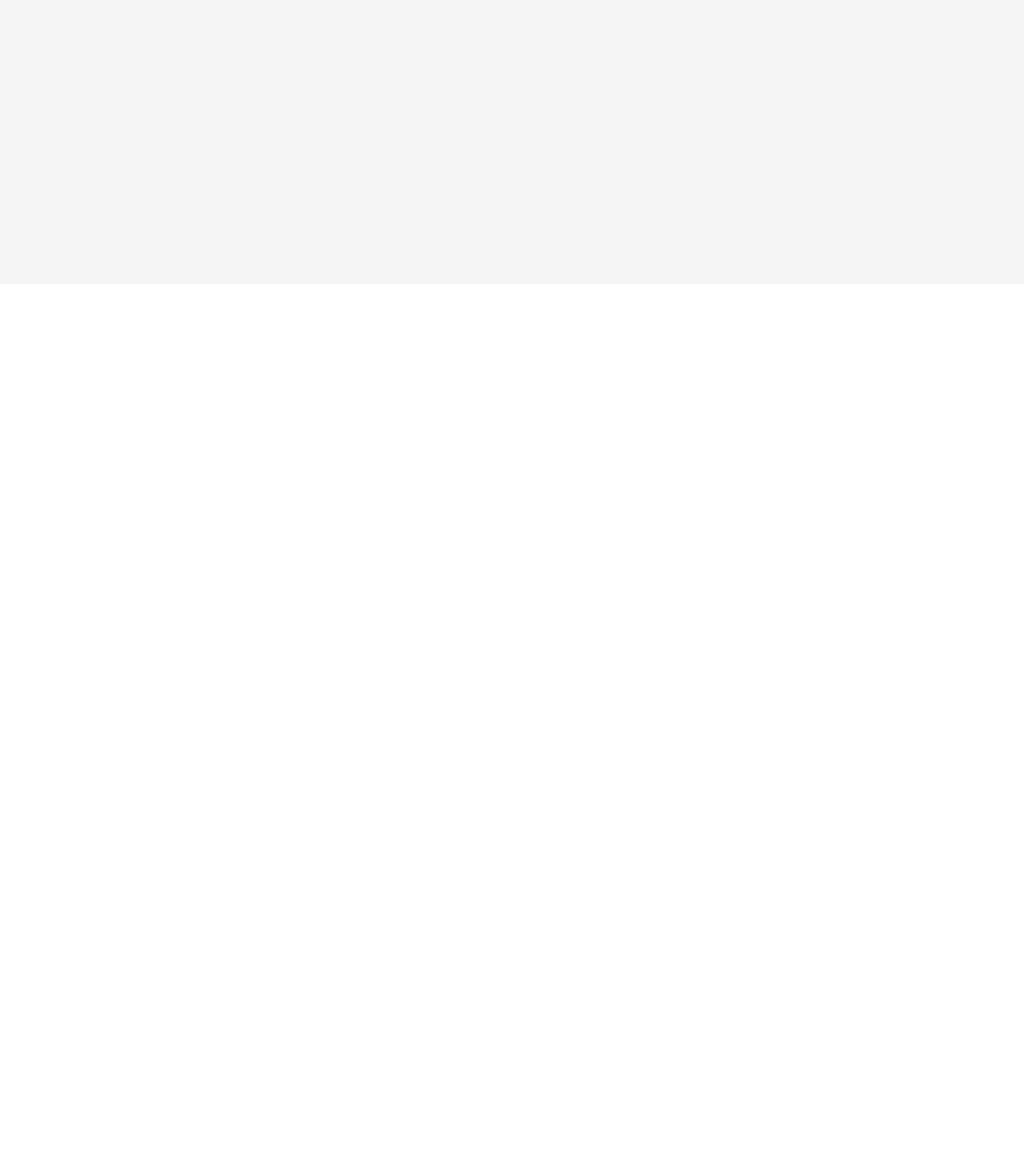
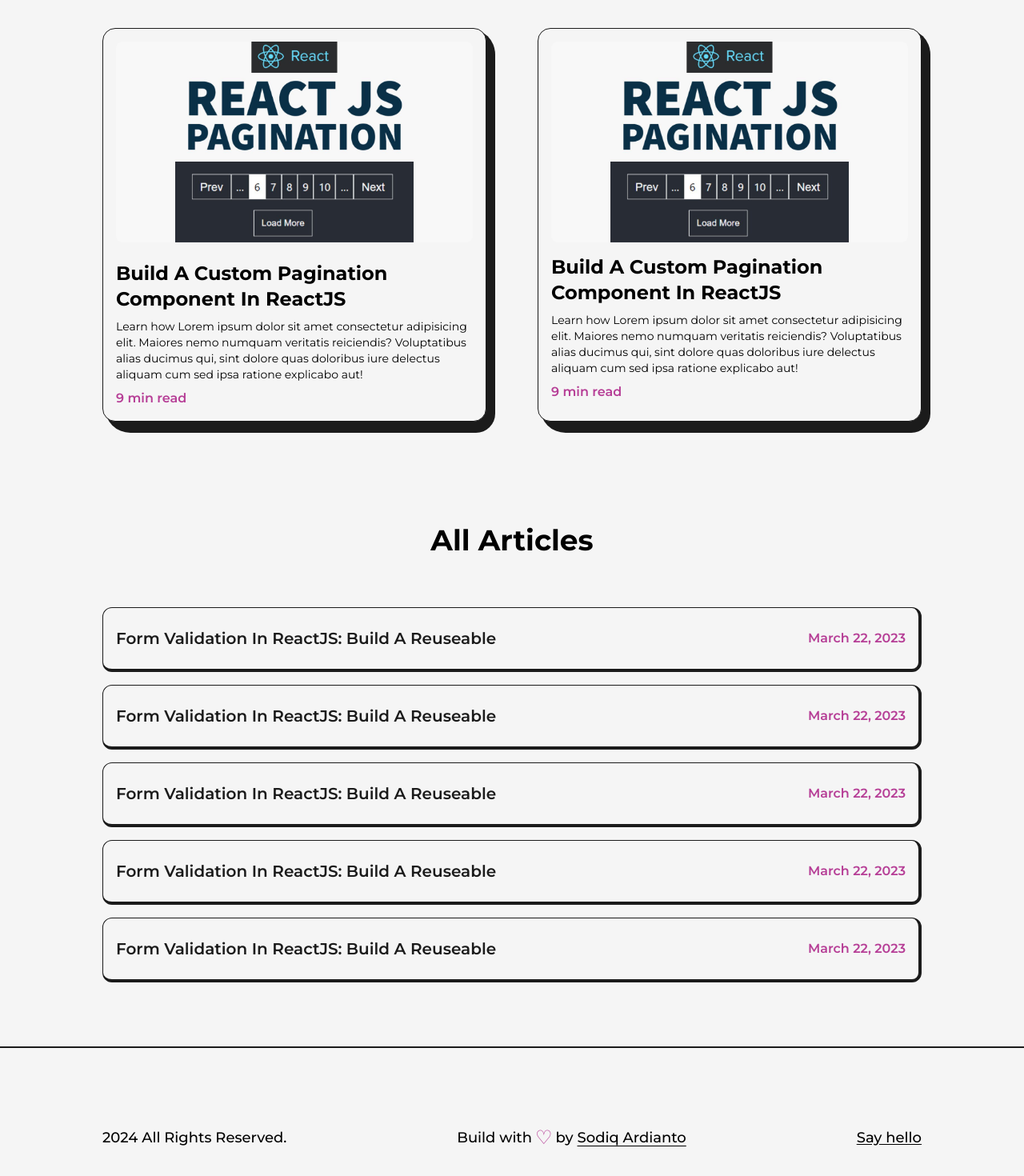
Before and after one commit to sodiqardianto/new-portofolio, a Next.js app: page /articles in a window 1280 px wide. Before the commit this address had no page. Shown: the part 445-1915 px from the top of the page at 80% size. Before the commit the page ends 800 px from the top, so only its background shows below. Built offline with nearby package versions, Linux system fonts and the light colour scheme.

Commit message:
added Articles pages

```diff
--- a/src/components/Skills.tsx
+++ b/src/components/Skills.tsx
@@ -13,7 +13,7 @@
       </div>
       <div className="w-full flex flex-wrap gap-8 justify-center ">
         <div className="border border-dark shadow-lg rounded-3xl p-10 max-w-lg relative bg-light">
-          <div className="absolute top-0 -right-3 -z-10 w-[102%] h-[103%] rounded-[2rem] bg-dark" />
+          <div className="absolute top-1 -right-3 -z-10 w-[102%] h-[103%] rounded-[2rem] bg-dark" />
           <h2 className="text-3xl font-semibold mb-10 text-center">
             Front End
           </h2>
--- a/src/pages/_app.tsx
+++ b/src/pages/_app.tsx
@@ -3,6 +3,7 @@
 import "@/styles/globals.css";
 import type { AppProps } from "next/app";
 import { Montserrat } from "next/font/google";
+import { usePathname } from "next/navigation";
 
 const montserrat = Montserrat({
   subsets: ["latin"],
@@ -10,13 +11,16 @@
 });
 
 export default function App({ Component, pageProps }: AppProps) {
+  const pathname = usePathname();
+  const isNotHomePage = pathname !== "/";
+
   return (
     <main
       className={`${montserrat.variable} font-mont bg-light w-full min-h-screen`}
     >
       <NavBar />
       <Component {...pageProps} />
-      {/* <Footer /> */}
+      {isNotHomePage && <Footer />}
     </main>
   );
 }
--- a/src/pages/about/index.tsx
+++ b/src/pages/about/index.tsx
@@ -24,8 +24,8 @@
       </Head>
       <main className="flex w-full flex-col items-center justify-center">
         <Layout className="pt-36">
-          <AnimatedText text="Passion Fuels Purpose!" className="mb-16" />
-          <div className="grid w-full grid-cols-8 gap-16">
+          <AnimatedText text="Passion Fuels Purpose!" className="" />
+          <div className="grid w-full grid-cols-8 gap-16 my-32">
             <div className="col-span-3 flex flex-col items-start justify-start">
               <h2 className="mb-4 text-lg font-bold uppercase text-dark/75">
                 Biography
@@ -78,7 +78,6 @@
           <Skills />
           <Experience />
           <Education />
-          <Footer />
         </Layout>
       </main>
     </>
--- /dev/null
+++ b/src/pages/articles/index.tsx
@@ -0,0 +1,177 @@
+import AnimatedText from "@/components/AnimatedText";
+import Footer from "@/components/Footer";
+import Layout from "@/components/Layout";
+import { motion } from "framer-motion";
+import Head from "next/head";
+import Image from "next/image";
+import Link from "next/link";
+import React from "react";
+
+export default function Articles() {
+  return (
+    <>
+      <Head>
+        <title>Projects | Sodiq Ardianto</title>
+        <meta name="description" content="Generated by create next app" />
+      </Head>
+      <main className="w-full mb-16 flex flex-col items-center justify-center overflow-hidden">
+        <Layout className="pt-36">
+          <AnimatedText text="Wordc Can Change the World!" className="" />
+          <ul className="grid grid-cols-2 gap-16 my-32">
+            <li className="col-span-1 w-full p-4 bg-light border border-solid border-dark rounded-2xl relative">
+              <div className="absolute top-0 -right-3 -z-10 w-[102%] h-[103%] rounded-[2rem] bg-dark rounded-br-3xl" />
+              <Link
+                href={""}
+                target="_blank"
+                className="w-full inline-block cursor-pointer overflow-hidden rounded-lg"
+              >
+                <Image
+                  src={"/images/articles/pagination component in reactjs.jpg"}
+                  width={700}
+                  height={700}
+                  alt=""
+                  className="w-full h-auto hover:scale-110 hover:duration-200"
+                />
+              </Link>
+              <Link href={""} target="_blank">
+                <h2 className="capitalize text-2xl font-bold my-2 mt-4 hover:underline">
+                  Build A Custom Pagination Component in ReactJS
+                </h2>
+              </Link>
+              <p className="text-sm mb-2">
+                Learn how Lorem ipsum dolor sit amet consectetur adipisicing
+                elit. Maiores nemo numquam veritatis reiciendis? Voluptatibus
+                alias ducimus qui, sint dolore quas doloribus iure delectus
+                aliquam cum sed ipsa ratione explicabo aut!
+              </p>
+              <span className="text-primary font-semibold">9 min read</span>
+            </li>
+            <li className="col-span-1 w-full p-4 bg-light border border-solid border-dark rounded-2xl relative">
+              <div className="absolute top-0 -right-3 -z-10 w-[102%] h-[103%] rounded-[2rem] bg-dark rounded-br-3xl" />
+              <Link
+                href={""}
+                target="_blank"
+                className="w-full inline-block cursor-pointer overflow-hidden rounded-lg"
+              >
+                <Image
+                  src={"/images/articles/pagination component in reactjs.jpg"}
+                  width={700}
+                  height={700}
+                  alt=""
+                  className="w-full h-auto hover:scale-110 hover:duration-200"
+                />
+              </Link>
+              <Link href={""} target="_blank">
+                <h2 className="capitalize text-2xl font-bold my-2 hover:underline">
+                  Build A Custom Pagination Component in ReactJS
+                </h2>
+              </Link>
+              <p className="text-sm mb-2">
+                Learn how Lorem ipsum dolor sit amet consectetur adipisicing
+                elit. Maiores nemo numquam veritatis reiciendis? Voluptatibus
+                alias ducimus qui, sint dolore quas doloribus iure delectus
+                aliquam cum sed ipsa ratione explicabo aut!
+              </p>
+              <span className="text-primary font-semibold">9 min read</span>
+            </li>
+          </ul>
+          <h2 className="font-bold text-4xl w-full text-center my-16 mt-32">
+            All Articles
+          </h2>
+          <ul>
+            <motion.li
+              initial={{ y: 200 }}
+              whileInView={{
+                y: 0,
+                transition: { duration: 0.5, ease: "easeInOut" },
+              }}
+              viewport={{ once: true }}
+              className="w-full flex justify-between border border-solid border-dark rounded-xl items-center p-4 py-6 my-4 bg-light text-dark first:mt-0 relative border-r-4 border-b-4"
+            >
+              <Link href={""} target="_blank">
+                <h2 className="capitalize text-xl font-semibold hover:underline">
+                  Form Validation in ReactJS: Build A Reuseable
+                </h2>
+              </Link>
+              <span className="text-primary font-semibold pl4">
+                March 22, 2023
+              </span>
+            </motion.li>
+            <motion.li
+              initial={{ y: 200 }}
+              whileInView={{
+                y: 0,
+                transition: { duration: 0.5, ease: "easeInOut" },
+              }}
+              viewport={{ once: true }}
+              className="w-full flex justify-between border border-solid border-dark rounded-xl items-center p-4 py-6 my-4 bg-light text-dark first:mt-0 relative border-r-4 border-b-4"
+            >
+              <Link href={""} target="_blank">
+                <h2 className="capitalize text-xl font-semibold hover:underline">
+                  Form Validation in ReactJS: Build A Reuseable
+                </h2>
+              </Link>
+              <span className="text-primary font-semibold pl4">
+                March 22, 2023
+              </span>
+            </motion.li>
+            <motion.li
+              initial={{ y: 200 }}
+              whileInView={{
+                y: 0,
+                transition: { duration: 0.5, ease: "easeInOut" },
+              }}
+              viewport={{ once: true }}
+              className="w-full flex justify-between border border-solid border-dark rounded-xl items-center p-4 py-6 my-4 bg-light text-dark first:mt-0 relative border-r-4 border-b-4"
+            >
+              <Link href={""} target="_blank">
+                <h2 className="capitalize text-xl font-semibold hover:underline">
+                  Form Validation in ReactJS: Build A Reuseable
+                </h2>
+              </Link>
+              <span className="text-primary font-semibold pl4">
+                March 22, 2023
+              </span>
+            </motion.li>
+            <motion.li
+              initial={{ y: 200 }}
+              whileInView={{
+                y: 0,
+                transition: { duration: 0.5, ease: "easeInOut" },
+              }}
+              viewport={{ once: true }}
+              className="w-full flex justify-between border border-solid border-dark rounded-xl items-center p-4 py-6 my-4 bg-light text-dark first:mt-0 relative border-r-4 border-b-4"
+            >
+              <Link href={""} target="_blank">
+                <h2 className="capitalize text-xl font-semibold hover:underline">
+                  Form Validation in ReactJS: Build A Reuseable
+                </h2>
+              </Link>
+              <span className="text-primary font-semibold pl4">
+                March 22, 2023
+              </span>
+            </motion.li>
+            <motion.li
+              initial={{ y: 200 }}
+              whileInView={{
+                y: 0,
+                transition: { duration: 0.5, ease: "easeInOut" },
+              }}
+              viewport={{ once: true }}
+              className="w-full flex justify-between border border-solid border-dark rounded-xl items-center p-4 py-6 my-4 bg-light text-dark first:mt-0 relative border-r-4 border-b-4"
+            >
+              <Link href={""} target="_blank">
+                <h2 className="capitalize text-xl font-semibold hover:underline">
+                  Form Validation in ReactJS: Build A Reuseable
+                </h2>
+              </Link>
+              <span className="text-primary font-semibold pl4">
+                March 22, 2023
+              </span>
+            </motion.li>
+          </ul>
+        </Layout>
+      </main>
+    </>
+  );
+}
--- a/src/pages/index.tsx
+++ b/src/pages/index.tsx
@@ -1,12 +1,18 @@
 import AnimatedText from "@/components/AnimatedText";
 import HireMe from "@/components/HireMe";
 import Layout from "@/components/Layout";
+import Head from "next/head";
 import Image from "next/image";
 import Link from "next/link";
 import { FaArrowUpRightFromSquare } from "react-icons/fa6";
 
 export default function Home() {
   return (
+    <>
+      <Head>
+        <title>Home | Sodiq Ardianto</title>
+        <meta name="description" content="Generated by create next app" />
+      </Head>
       <main className="flex items-center text-dark w-full min-h-screen">
         <Layout className="pt-0">
           <div className="flex items-center justify-between w-full">
@@ -55,5 +61,6 @@
         </Layout>
         <HireMe />
       </main>
+    </>
   );
 }
--- a/src/pages/projects/index.tsx
+++ b/src/pages/projects/index.tsx
@@ -1,4 +1,5 @@
 import AnimatedText from "@/components/AnimatedText";
+import Footer from "@/components/Footer";
 import Layout from "@/components/Layout";
 import Head from "next/head";
 import Image from "next/image";
@@ -13,13 +14,10 @@
         <title>Projects | Sodiq Ardianto</title>
         <meta name="description" content="Generated by create next app" />
       </Head>
-      <main className="flex w-full flex-col items-center justify-center mb-16">
-        <Layout className="">
-          <AnimatedText
-            text="Imagination Trumps Knowledge!"
-            className="mb-16"
-          />
-          <div className="grid grid-cols-12 gap-24 gap-y-32">
+      <main className="flex w-full flex-col items-center justify-center">
+        <Layout className="pt-36">
+          <AnimatedText text="Imagination Trumps Knowledge!" className="" />
+          <div className="grid grid-cols-12 gap-24 my-32">
             <div className="col-span-12">
               <article className="w-full flex items-center justify-between rounded-3xl border border-solid border-dark bg-light shadow-2xl p-12 rounded-br-2xl relative">
                 <div className="absolute top-0 -right-3 -z-10 w-[101%] h-[103%] rounded-[2.5rem] bg-dark rounded-br-3xl" />
@@ -33,7 +31,7 @@
                     width={700}
                     height={700}
                     alt=""
-                    className="w-full h-auto"
+                    className="w-full h-auto hover:scale-110 hover:duration-200"
                   />
                 </Link>
                 <div className="w-1/2 flex flex-col items-start justify-between pl-6">
@@ -83,7 +81,7 @@
                     width={700}
                     height={700}
                     alt=""
-                    className="w-full h-auto"
+                    className="w-full h-auto hover:scale-110 hover:duration-200"
                   />
                 </Link>
                 <div className="w-full flex flex-col items-start justify-between mt-4">
@@ -127,7 +125,7 @@
                     width={700}
                     height={700}
                     alt=""
-                    className="w-full h-auto"
+                    className="w-full h-auto hover:scale-110 hover:duration-200"
                   />
                 </Link>
                 <div className="w-full flex flex-col items-start justify-between mt-4">
```
Also changed, not shown: public/images/articles/pagination component in reactjs.jpg (added). Lines whose indentation alone changed are shown as unchanged.
